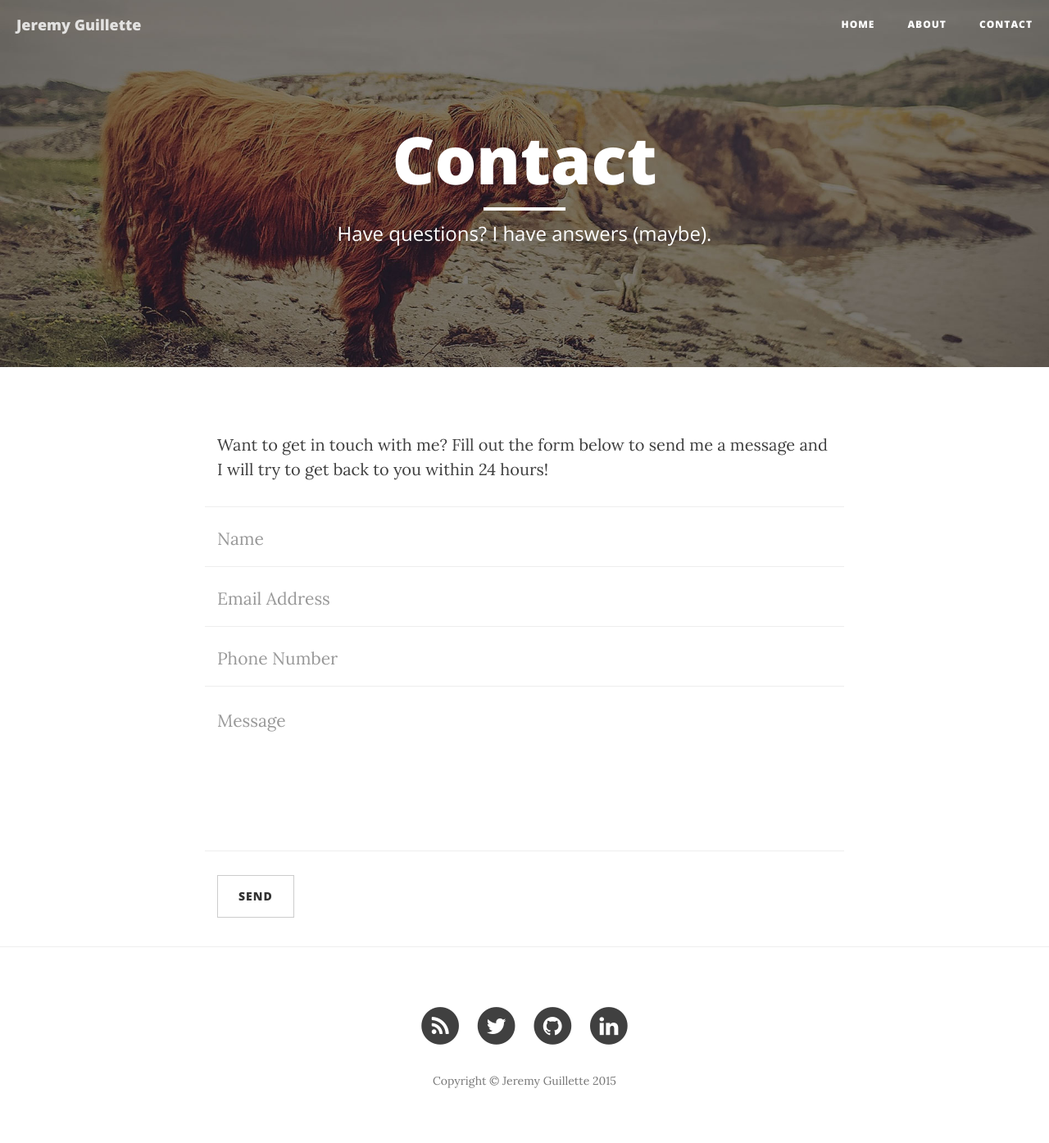
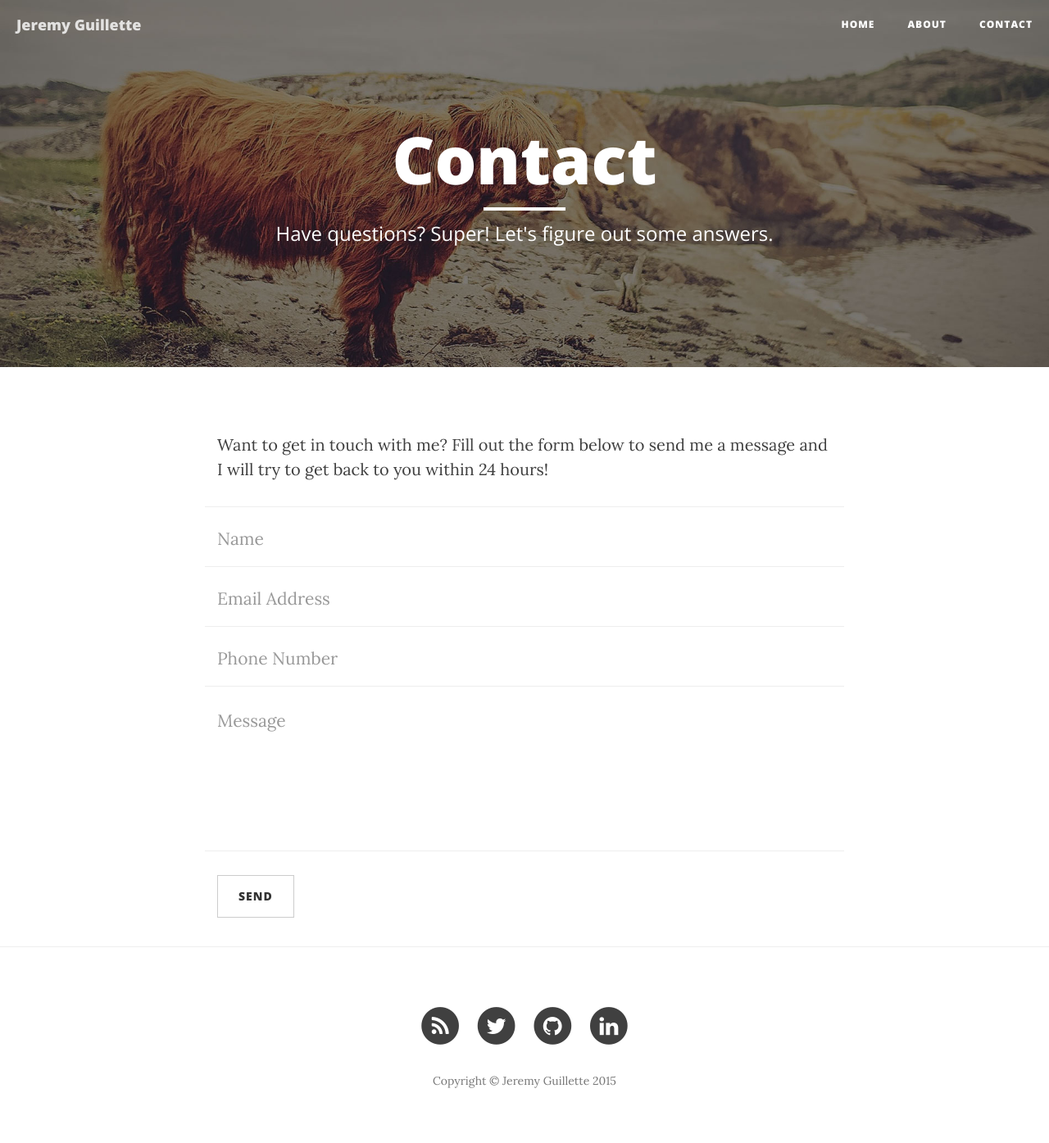
Before and after one commit to jaguillette/jaguillette.github.io, a Jekyll site: the page built from contact.html, in a window 1280 px wide. Shown: the whole page at 82% size. Built offline with Jekyll 4.4.1, drawn with Linux system fonts in a browser that asks for light colours; nearby versions of some CDN libraries.

Commit message:
minor contact modification

```diff
--- a/contact.html
+++ b/contact.html
@@ -1,7 +1,7 @@
 ---
 layout: page
 title: "Contact"
-description: "Have questions? I have answers (maybe)."
+description: "Have questions? Super! Let's figure out some answers."
 header-img: "img/contact-bg.jpg"
 ---
 
```
